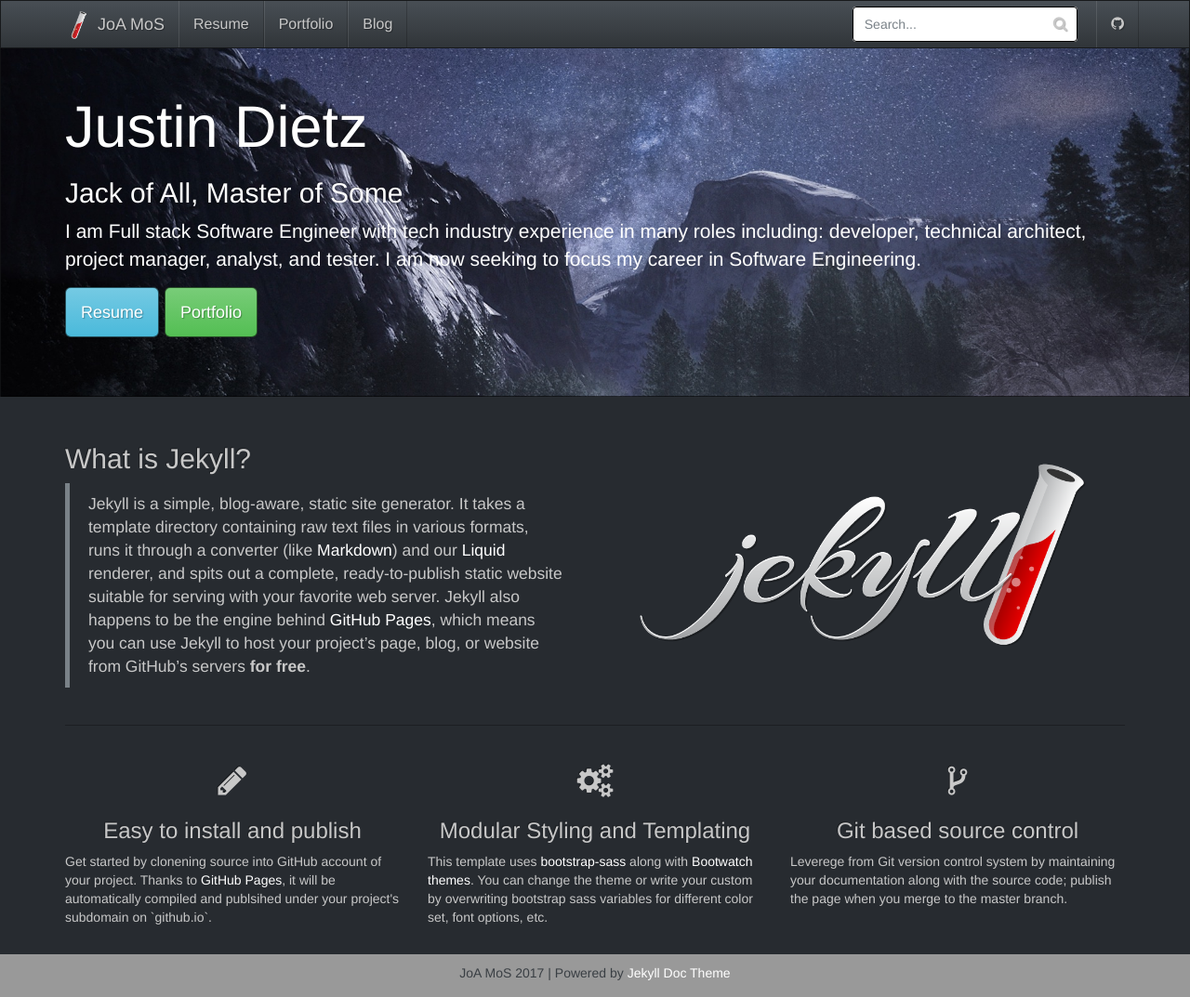
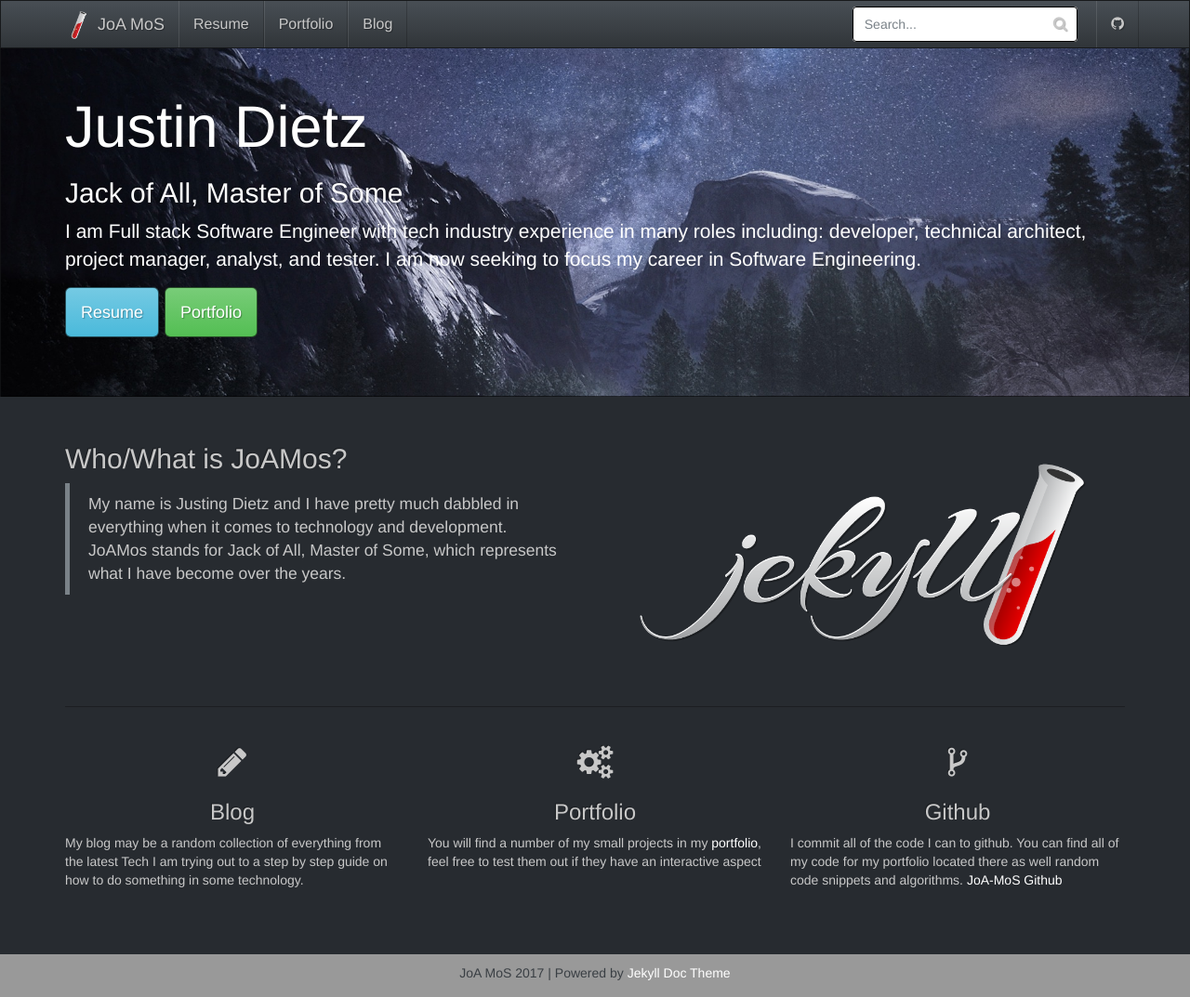
Before and after one commit to JoA-MoS/JoA-MoS.github.io, a Jekyll site: the page built from index.html, in a window 1280 px wide and 1073 px high. Shown: the whole window at 93% size. Built offline with Jekyll 4.4.1, drawn with Linux system fonts in a browser that asks for light colours; nearby versions of some CDN libraries.

Commit message:
Update the home page

```diff
--- a/index.html
+++ b/index.html
@@ -18,15 +18,9 @@
 
     <div class="row">
         <div class="col-md-6">
-            <h2 class="header-light regular-pad">What is Jekyll?</h2>
+            <h2 class="header-light regular-pad">Who/What is JoAMos?</h2>
             <blockquote>
-                <p>Jekyll is a simple, blog-aware, static site generator. It takes a template directory containing raw text
-                    files in various formats, runs it through a converter (like <a href="https://daringfireball.net/projects/markdown/">Markdown</a>)
-                    and our <a href="https://github.com/Shopify/liquid/wiki">Liquid</a> renderer, and spits out a complete,
-                    ready-to-publish static website suitable for serving with your favorite web server. Jekyll also happens
-                    to be the engine behind <a href="https://pages.github.com">GitHub Pages</a>, which means you can use
-                    Jekyll to host your project’s page, blog, or website from GitHub’s servers <strong>for
-              free</strong>.</p>
+                <p>My name is Justing Dietz and I have pretty much dabbled in everything when it comes to technology and development. JoAMos stands for Jack of All, Master of Some, which represents what I have become over the years.</p>
             </blockquote>
         </div>
         <div class="col-md-6 text-center">
@@ -39,23 +33,19 @@
     <div class="row">
         <div class="col-sm-4">
             <h1 class="text-center"><i class="fa fa-pencil" aria-hidden="true"></i></h1>
-            <h3 class="text-center">Easy to install and publish</h3>
-            <p>Get started by clonening source into GitHub account of your project. Thanks to <a href="https://pages.github.com">GitHub Pages</a>,
-                it will be automatically compiled and publsihed under your project's subdomain on `github.io`.
+            <h3 class="text-center">Blog</h3>
+            <p>My blog may be a random collection of everything from the latest Tech I am trying out to a step by step guide on how to do something in some technology.
             </p>
         </div>
         <div class="col-sm-4">
             <h1 class="text-center"><i class="fa fa-cogs" aria-hidden="true"></i></h1>
-            <h3 class="text-center">Modular Styling and Templating</h3>
-            <p>This template uses <a href="https://github.com/twbs/bootstrap-sass">bootstrap-sass</a> along with <a href="https://bootswatch.com/">Bootwatch themes</a>.
-                You can change the theme or write your custom by overwriting bootstrap sass variables for different color
-                set, font options, etc.</p>
+            <h3 class="text-center">Portfolio</h3>
+            <p>You will find a number of my small projects in my <a href="./portfolio/">portfolio</a>, feel free to test them out if they have an interactive aspect</p>
         </div>
         <div class="col-sm-4">
             <h1 class="text-center"><i class="fa fa-code-fork" aria-hidden="true"></i></h1>
-            <h3 class="text-center">Git based source control</h3>
-            <p>Leverege from Git version control system by maintaining your documentation along with the source code; publish
-                the page when you merge to the master branch.</p>
+            <h3 class="text-center">Github</h3>
+            <p>I commit all of the code I can to github. You can find all of my code for my portfolio located there as well random code snippets and algorithms.  <a href="https://github.com/JoA-MoS/">JoA-MoS Github</a> </p>
         </div>
     </div>
 
```
